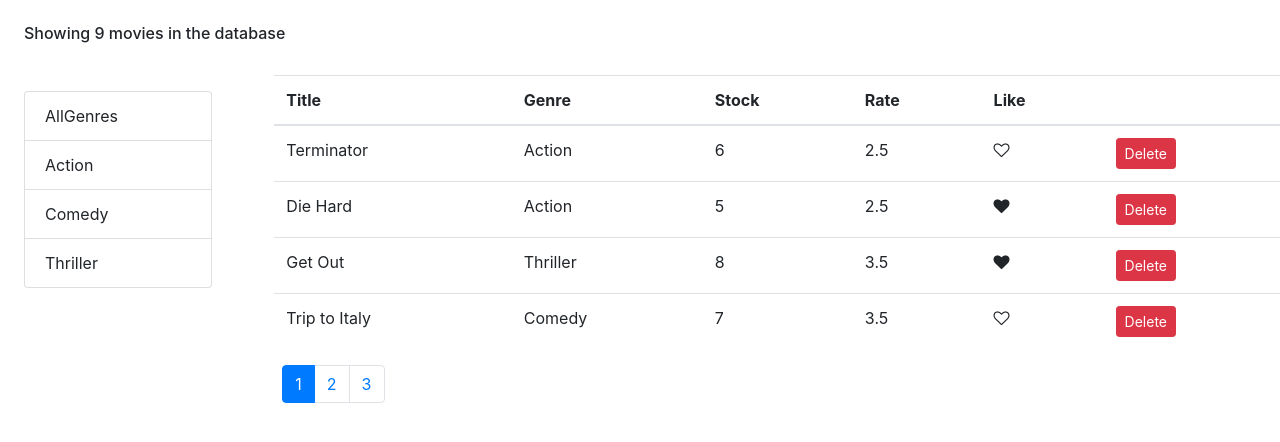
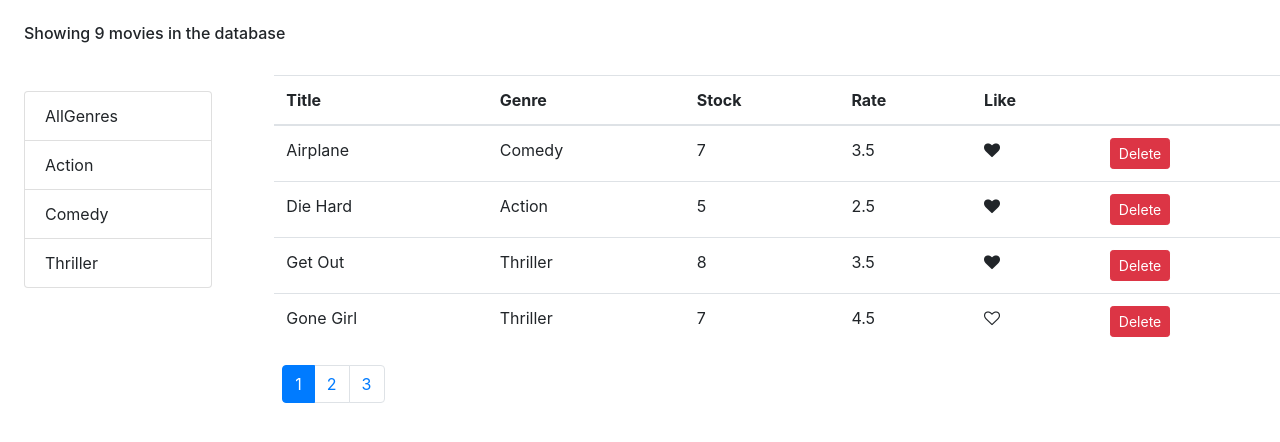
Before and after one commit to neelbavarva/React-App, a React (Create React App) app in the folder vidly/: page / in a window 1280 px wide. Shown: the top 442 px of the page. Built offline with nearby package versions, Linux system fonts and the light colour scheme.

Commit message:
sorting added

```diff
--- a/vidly/src/components/movies.jsx
+++ b/vidly/src/components/movies.jsx
@@ -6,17 +6,19 @@ import Pagination from './common/pagination';
 import { paginate } from '../utils/paginate';
 import { getGenres } from '../services/fakeGenreService';
 import MoviesTable from './moviesTable';
+import _ from 'lodash';
 
 class Movies extends Component {
     state = {
         movies : [],
         genres: [],
         pageSize : 4,
-        currentPage : 1
+        currentPage : 1,
+        sortColumn:{ path :'title', order:'asc'}
     };
 
     componentDidMount() {
-        const genres = [{name:'AllGenres'}, ...getGenres()]
+        const genres = [{_id:"",name:'AllGenres'}, ...getGenres()]
         this.setState({movies: getMovies(), genres: genres});
     }
 
@@ -41,22 +43,34 @@ class Movies extends Component {
         this.setState({currentPage:page});
     };
 
+    handleSort = path => {
+        const sortColumn={...this.state.sortColumn};
+        if(sortColumn.path===path)
+            sortColumn.order=sortColumn.order==="asc"?"desc":"asc";
+        else{
+            sortColumn.path=path;
+            sortColumn.order="asc";
+        }
+        this.setState({sortColumn})
+    };
+
 
 
     render() {
         const {length: count} = this.state.movies;
-        const{pageSize,currentPage,movies:allMovies, selectedGenre} = this.state;
+        const{pageSize,currentPage,movies:allMovies, selectedGenre, sortColumn} = this.state;
 
         if(count===0 )
             return <h6 className="m-3">There are no movies in the database</h6>
         const filtered = selectedGenre && selectedGenre._id ? allMovies.filter(
             m=>m.genre._id===selectedGenre._id
         ):allMovies;
-        const movies =paginate(filtered,currentPage,pageSize);
+
+        const sorted= _.orderBy(filtered,[sortColumn.path], [sortColumn.order]);
+        const movies =paginate(sorted,currentPage,pageSize);
         return (
 
             <div>
-
             <h6 className="m-4">Showing {filtered.length} movies in the database</h6>
             <div className="row">
             <div className="col-2 m-4">
@@ -70,6 +84,7 @@ class Movies extends Component {
                 movies={movies}
                 onLike={this.handleLike}
                 onDelete={this.handleDelete}
+                onSort={this.handleSort}
             />
 
             <div className="m-3">
--- a/vidly/src/components/moviesTable.jsx
+++ b/vidly/src/components/moviesTable.jsx
@@ -2,15 +2,15 @@ import React, { Component } from 'react';
 import Like from './common/like';
 
 const MoviesTable = props => {
-    const{movies, onDelete, onLike} = props;
+    const{movies, onDelete, onLike, onSort} = props;
     return (
         <table className="table m-2">
                 <thead>
                     <tr>
-                        <th>Title</th>
-                        <th>Genre</th>
-                        <th>Stock</th>
-                        <th>Rate</th>
+                        <th onClick={()=>onSort("title")}>Title</th>
+                        <th onClick={()=>onSort("genre.name")}>Genre</th>
+                        <th onClick={()=>onSort("numberInStock")}>Stock</th>
+                        <th onClick={()=>onSort("dailyrentalRate")}>Rate</th>
                         <th>Like</th>
 
                         <th/>
```
